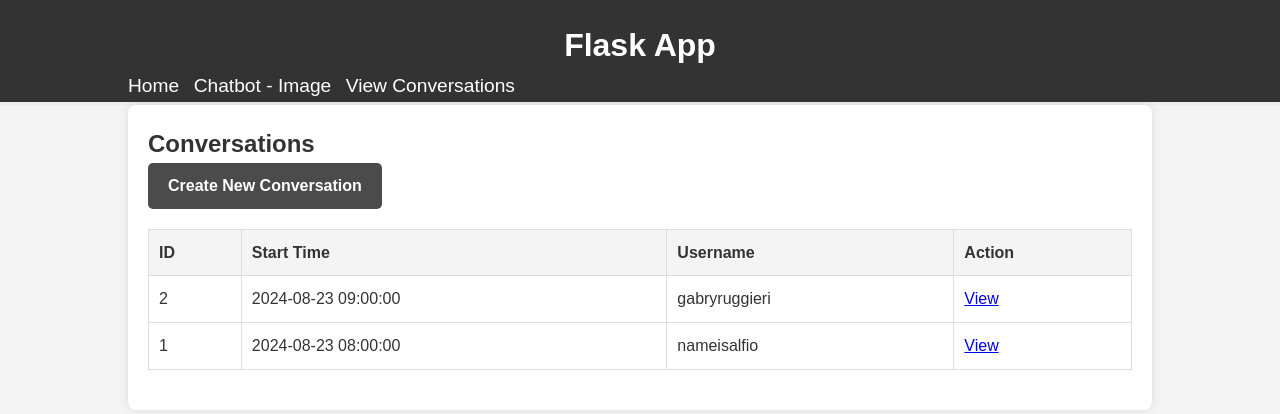
After one commit to nameisalfio/Flask_ChatRPS, a Flask app: page /conversations in a window 1280 px wide. The commit adds this page. Shown: the top 414 px of the page. Run offline with Flask 3, Linux system fonts and the light colour scheme; data comes from the database, SQL or seed files in the repository; both versions use the stored data as it was after the commit; some libraries are stand-ins or nearby versions.

Commit message:
Implemented conversations system

```diff
--- a/Flask_service/routes/routes.py
+++ b/Flask_service/routes/routes.py
@@ -3,8 +3,9 @@ from werkzeug.utils import secure_filename
 from Flask_service.routes.rps_classifier import load_model, predict
 import tempfile
 import os
+from flask_mysqldb import MySQL
+import datetime
 from huggingface_hub import InferenceClient
-import torch
 
 # Define the blueprint
 main_bp = Blueprint('main_bp', __name__)
@@ -18,39 +19,161 @@ client = InferenceClient(
     token="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"
 )
 
+# Initialize MySQL
+mysql = MySQL()
+
 @main_bp.route('/')
 def index():
+    """
+    Input: None
+    Function: Renders the base HTML template, serving as the homepage.
+    Output: HTML page (base.html)
+    """
     return render_template('base.html')
 
-@main_bp.route('/text-processing', methods=['GET', 'POST'])
-def process_text():
-    session.setdefault('chat_history', [])
 
+@main_bp.route('/conversations')
+def list_conversations():
+    """
+    Input: None (GET request)
+    Function: Retrieves a list of conversations from the database and passes it to the template.
+    Output: HTML page displaying the list of conversations.
+    """
+    try:
+        cursor = mysql.connection.cursor()
+        cursor.execute("SELECT c.id, c.start_time, u.username FROM conversations c JOIN users u ON c.user_id = u.ID")
+        conversations = cursor.fetchall()  # Fetches all results from the query
+    except Exception as e:
+        flash(f'Error fetching conversations: {e}', 'error')
+        conversations = []
+    finally:
+        cursor.close()
+
+    return render_template('list_conversations.html', conversations=conversations)
+
+
+@main_bp.route('/new-conversation', methods=['GET', 'POST'])
+def create_conversation():
+    """
+    Input:
+        - GET request: None (renders form).
+        - POST request: User ID from the form data.
+    Function:
+        - GET: Renders a form for creating a new conversation.
+        - POST: Inserts a new conversation into the database for the selected user.
+    Output:
+        - GET: HTML page with the form to create a conversation.
+        - POST: Redirects to the conversation detail page if successful, or displays an error message.
+    """
+    if request.method == 'POST':
+        user_id = request.form.get('user_id')
+        if user_id:
+            try:
+                cursor = mysql.connection.cursor()
+                cursor.execute("INSERT INTO conversations (user_id) VALUES (%s)", (user_id,))
+                mysql.connection.commit()
+                conversation_id = cursor.lastrowid
+                flash('Conversation created successfully!', 'success')
+                return redirect(url_for('main_bp.view_and_update_conversation', conversation_id=conversation_id))
+            except Exception as e:
+                mysql.connection.rollback()
+                flash(f'Error creating conversation: {e}', 'error')
+            finally:
+                cursor.close()
+
+    try:
+        cursor = mysql.connection.cursor()
+        cursor.execute("SELECT ID, username FROM users")
+        users = cursor.fetchall()
+    except Exception as e:
+        flash(f'Error fetching users: {e}', 'error')
+        users = []
+    finally:
+        cursor.close()
+
+    return render_template('create_conversation.html', users=users)
+
+
+@main_bp.route('/conversation/<int:conversation_id>', methods=['GET', 'POST'])
+def view_and_update_conversation(conversation_id):
+    """
+    Input:
+        - GET request: Conversation ID from the URL.
+        - POST request: User's input text from the form.
+    Function:
+        - GET: Fetches conversation details and messages from the database.
+        - POST: Adds a new message to the conversation using the user's input and AI-generated response.
+    Output:
+        - GET: HTML page displaying the conversation details and messages.
+        - POST: HTML page refreshed with the new message added.
+    """
     if request.method == 'POST':
         input_text = request.form.get('input_text', '').strip()
         if input_text:
             try:
-                session['chat_history'].append({'role': 'User', 'content': input_text})
+                timestamp = datetime.datetime.now().strftime("%Y-%m-%d %H:%M:%S")
 
-                # Generate text using the Hugging Face API
+                # Generate response using the Hugging Face API
                 response = "".join(
                     message.choices[0].delta.content
                     for message in client.chat_completion(
                         messages=[{"role": "user", "content": input_text}],
-                        max_tokens=500,
+                        max_tokens=2048,
                         stream=True,
                     )
                 )
 
-                session['chat_history'].append({'role': 'Bot', 'content': response})
+                # Add user message to the database
+                cursor = mysql.connection.cursor()
+                cursor.execute("""
+                    INSERT INTO messages (conversation_id, prompt, response, timestamp)
+                    VALUES (%s, %s, %s, %s)
+                """, (conversation_id, input_text, response, timestamp))
+                mysql.connection.commit()
+
+                flash('Message added successfully!', 'success')
+
             except Exception as e:
+                mysql.connection.rollback()
                 flash(f'Error processing text: {e}', 'error')
-                return redirect(url_for('main_bp.process_text'))
+                return redirect(url_for('main_bp.view_and_update_conversation', conversation_id=conversation_id))
+            finally:
+                cursor.close()
 
-    return render_template('text_processing.html', chat_history=session['chat_history'])
+    try:
+        cursor = mysql.connection.cursor()
+        cursor.execute("""
+            SELECT * FROM messages WHERE conversation_id = %s ORDER BY timestamp
+        """, (conversation_id,))
+        messages = cursor.fetchall()
+
+        cursor.execute("""
+            SELECT * FROM conversations WHERE id = %s
+        """, (conversation_id,))
+        conversation = cursor.fetchone()
+    except Exception as e:
+        flash(f'Error fetching conversation: {e}', 'error')
+        messages = []
+        conversation = None
+    finally:
+        cursor.close()
+
+    return render_template('view_and_update_conversation.html', conversation=conversation, messages=messages)
+
 
 @main_bp.route('/image-processing', methods=['GET', 'POST'])
 def process_image():
+    """
+    Input:
+        - GET request: None (renders the form).
+        - POST request: Image file uploaded by the user.
+    Function:
+        - GET: Renders a form for image upload.
+        - POST: Processes the uploaded image and classifies it using the RPS model.
+    Output:
+        - GET: HTML page with the form to upload an image.
+        - POST: HTML page with the classification result displayed.
+    """
     prediction = None
     if request.method == 'POST':
         image = request.files.get('image')
--- a/Flask_service/static/css/style.css
+++ b/Flask_service/static/css/style.css
@@ -177,3 +177,57 @@ img {
     border-radius: 5px;
     cursor: pointer;
 }
+
+/* Style for the button */
+.button {
+    background-color: #007BFF;
+    color: #fff;
+    border-radius: 4px;
+    padding: 10px 20px;
+    font-weight: bold;
+    text-decoration: none;
+    display: inline-block;
+    margin-bottom: 20px; /* Add space below the button */
+}
+
+.button:hover {
+    background-color: #0056b3;
+}
+
+form {
+    font-size: 18px;
+    margin-top: 20px;
+}
+#image {
+    font-size: 16px;
+    padding: 10px;
+    width: 100%;
+    max-width: 400px;
+}
+input[type="submit"] {
+    font-size: 18px;
+    padding: 12px 20px;
+    margin-top: 10px;
+    cursor: pointer;
+    background-color: #4CAF50; /* Green */
+    color: white;
+    border: none;
+    border-radius: 4px;
+}
+input[type="submit"]:hover {
+    background-color: #45a049;
+}
+.result-container {
+    font-size: 18px;
+    margin-top: 20px;
+    padding: 15px;
+    border: 1px solid #ccc;
+    border-radius: 4px;
+    background-color: #f9f9f9;
+}
+.result-container h3 {
+    margin-bottom: 10px;
+}
+.image-box {
+    font-size: 18px;
+}
--- a/Flask_service/templates/base.html
+++ b/Flask_service/templates/base.html
@@ -3,23 +3,29 @@
 <head>
     <meta charset="UTF-8">
     <meta name="viewport" content="width=device-width, initial-scale=1.0">
+
     <title>{% block title %}Flask App{% endblock %}</title>
+
     <link rel="stylesheet" href="{{ url_for('static', filename='css/style.css') }}">
 </head>
 <body>
     <header>
         <div class="container">
             <h1>Flask App</h1>
+
+            <!-- Navigation menu -->
             <nav>
                 <ul>
                     <li><a href="{{ url_for('main_bp.index') }}">Home</a></li>
-                    <li><a href="{{ url_for('main_bp.process_text') }}">Chatbot - Text</a></li>
                     <li><a href="{{ url_for('main_bp.process_image') }}">Chatbot - Image</a></li>
+                    <li><a href="{{ url_for('main_bp.list_conversations') }}">View Conversations</a></li>
                 </ul>
             </nav>
         </div>
     </header>
+
     <main class="container">
+        <!-- Flash messages block to display notifications or alerts -->
         {% with messages = get_flashed_messages(with_categories=true) %}
             {% if messages %}
                 {% for category, message in messages %}
@@ -27,8 +33,9 @@
                 {% endfor %}
             {% endif %}
         {% endwith %}
+
         {% block content %}
-            <!-- Default content can be overridden -->
+            <!-- Default content can be overridden by child templates -->
         {% endblock %}
     </main>
 </body>
--- a/Flask_service/templates/image_processing.html
+++ b/Flask_service/templates/image_processing.html
@@ -15,9 +15,9 @@
     <!-- Display uploaded image and result if available -->
     {% if prediction %}
         <div class="result-container">
-            <h3>Image Classification Result:</h3>
+            <h3>Image Classification Result</h3>
             <div class="image-box">
-                <p>The predicted class for gesture is : <strong>{{ prediction }}</strong></p>
+                <p>RPS-Classifier has analyzed the uploaded image and identified the gesture as: <strong>{{ prediction }}</strong>.</p>
             </div>
         </div>
     {% endif %}
--- /dev/null
+++ b/Flask_service/templates/list_conversations.html
@@ -0,0 +1,32 @@
+{% extends 'base.html' %}
+
+{% block title %}Conversations{% endblock %}
+
+{% block content %}
+    <h2>Conversations</h2>
+    <a href="{{ url_for('main_bp.create_conversation') }}" class="button" style="color: white; background-color: #4b4b4b; padding: 10px 20px; border-radius: 5px; text-decoration: none;">Create New Conversation</a>
+
+    <!-- Display list of conversations -->
+    <table>
+        <thead>
+            <tr>
+                <th>ID</th>
+                <th>Start Time</th>
+                <th>Username</th>
+                <th>Action</th>
+            </tr>
+        </thead>
+        <tbody>
+            {% for conversation in conversations %}
+                <tr>
+                    <td>{{ conversation[0] }}</td>
+                    <td>{{ conversation[1] }}</td>
+                    <td>{{ conversation[2] }}</td>
+                    <td>
+                        <a href="{{ url_for('main_bp.view_and_update_conversation', conversation_id=conversation[0]) }}">View</a>
+                    </td>
+                </tr>
+            {% endfor %}
+        </tbody>
+    </table>
+{% endblock %}
```
Also changed, not shown: Flask_service/templates/create_conversation.html (added, +20 -0 lines), Flask_service/templates/text_processing.html (deleted, +0 -24 lines), Flask_service/templates/view_and_update_conversation.html (added, +26 -0 lines), dump.sql (+89 -32 lines), 1 other file.
